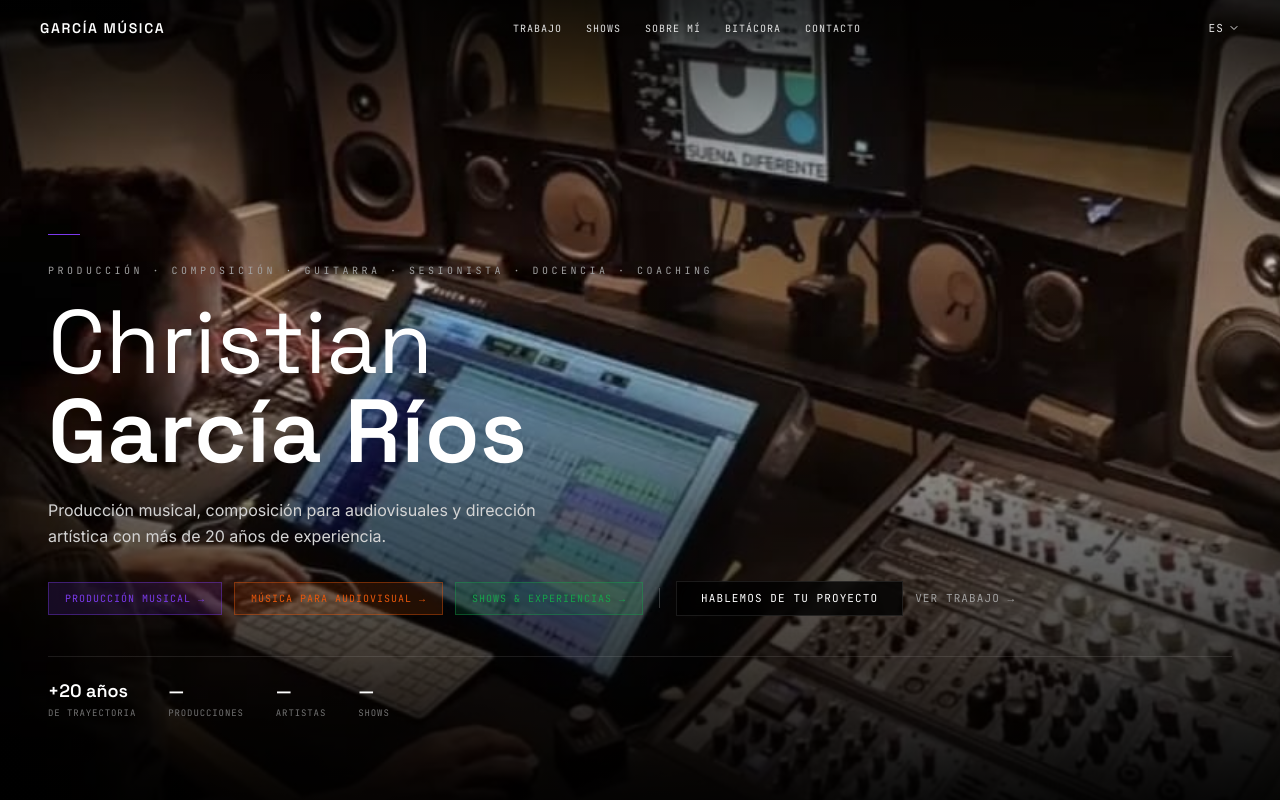
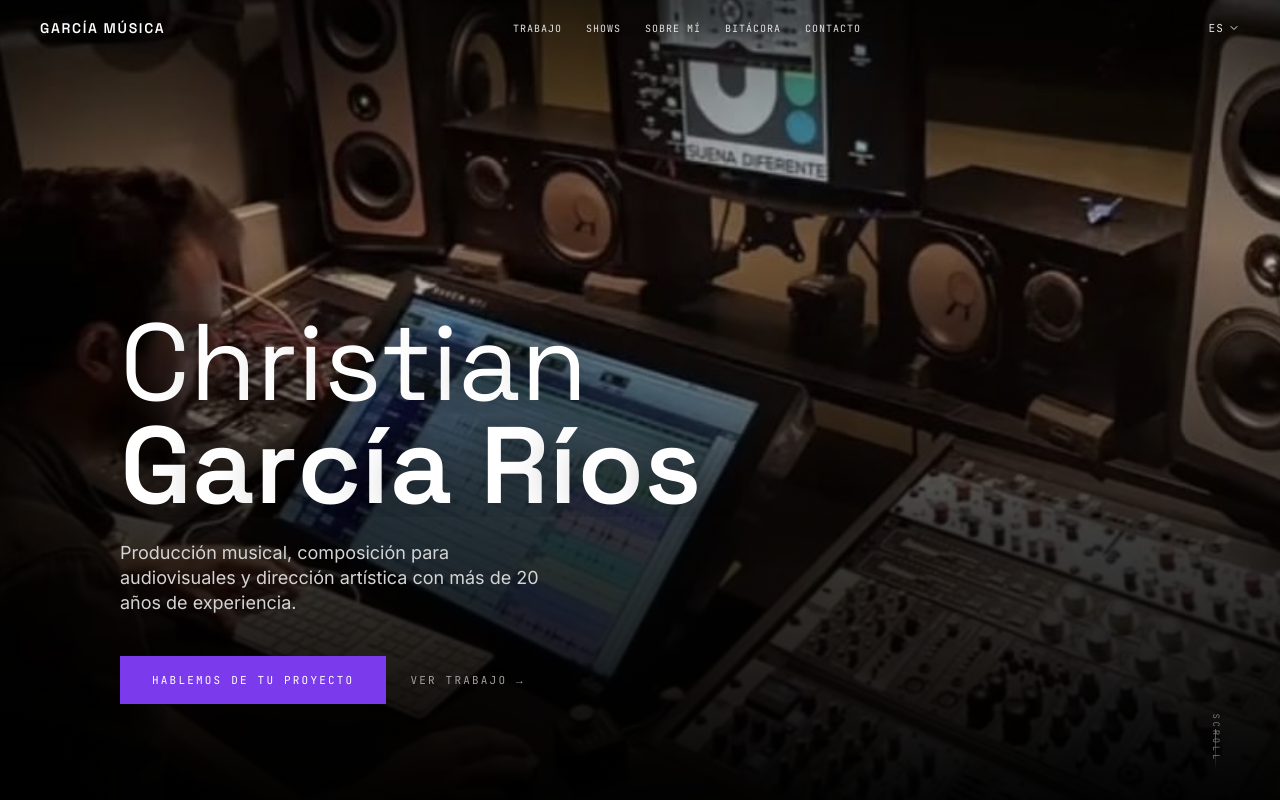
Before and after one commit to jgarciarios/Garcia-Musica, a React (Vite) app: page / in a window 1280 px wide. Shown: the top 800 px of the page. Built offline with nearby package versions, Linux system fonts and the light colour scheme.

Commit message:
refactor: hero minimalista — solo nombre + tagline + CTA, mas contraste

```diff
--- a/src/components/Hero.tsx
+++ b/src/components/Hero.tsx
@@ -16,7 +16,7 @@ export default function Hero() {
   return (
     <section className="relative min-h-screen flex flex-col overflow-hidden">
 
-      {/* ── Foto de fondo con parallax ── */}
+      {/* ── Foto de fondo ── */}
       <motion.div
         style={{ y: bgY }}
         className="absolute inset-0 -top-16 -bottom-16"
@@ -28,48 +28,26 @@ export default function Hero() {
         />
       </motion.div>
 
-      {/* ── Gradiente: oscuro arriba (nav), luz en el medio, muy oscuro abajo ── */}
+      {/* ── Overlay: muy oscuro en la parte inferior, suave arriba ── */}
       <div
         className="absolute inset-0"
         style={{
-          background: [
-            "linear-gradient(to bottom,",
-            "  rgba(0,0,0,0.70) 0%,",
-            "  rgba(0,0,0,0.30) 20%,",
-            "  rgba(0,0,0,0.10) 40%,",
-            "  rgba(0,0,0,0.55) 65%,",
-            "  rgba(0,0,0,0.92) 100%",
-            ")",
-          ].join(" "),
+          background:
+            "linear-gradient(to bottom, rgba(0,0,0,0.50) 0%, rgba(0,0,0,0.20) 30%, rgba(0,0,0,0.75) 65%, rgba(0,0,0,0.96) 100%)",
         }}
       />
 
-      {/* ── Contenido: pegado al fondo ── */}
+      {/* ── Contenido: anclado al fondo ── */}
       <div className="relative z-10 flex-1 flex flex-col justify-end">
-        <div className="max-w-7xl mx-auto px-6 md:px-12 w-full pb-14 md:pb-20">
+        <div className="max-w-6xl mx-auto px-8 md:px-14 w-full pb-16 md:pb-24">
 
-          {/* Accent bar */}
-          <motion.div
-            initial={{ scaleX: 0 }}
-            animate={{ scaleX: 1 }}
-            transition={{ duration: 0.7, ease: "easeOut", delay: 0.3 }}
-            className="origin-left w-8 h-px bg-[#7C3AED] mb-7"
-          />
-
-          {/* Roles */}
-          <motion.p
-            initial={{ opacity: 0, y: 6 }}
-            animate={{ opacity: 1, y: 0 }}
-            transition={{ duration: 0.5, delay: 0.2 }}
-            className="font-mono text-[10px] uppercase tracking-[0.35em] text-neutral-400 mb-5"
-          >
-            {hero.roles}
-          </motion.p>
-
-          {/* Nombre */}
+          {/* Nombre — lo único que importa */}
           <h1
-            className="font-display font-light text-white leading-[1.0] mb-5"
-            style={{ fontSize: "clamp(2.8rem, 7vw, 6.5rem)" }}
+            className="font-display font-light text-white leading-[0.95] mb-6"
+            style={{
+              fontSize: "clamp(3.5rem, 8.5vw, 8rem)",
+              textShadow: "0 2px 40px rgba(0,0,0,0.5)",
+            }}
           >
             <span className="block overflow-hidden">
               {"Christian".split("").map((ch, i) => (
@@ -77,7 +55,7 @@ export default function Hero() {
                   key={i}
                   initial={{ opacity: 0, y: "1em" }}
                   animate={{ opacity: 1, y: 0 }}
-                  transition={{ duration: 0.55, delay: 0.25 + i * 0.035, ease: "easeOut" }}
+                  transition={{ duration: 0.6, delay: 0.1 + i * 0.03, ease: [0.16, 1, 0.3, 1] }}
                   className="inline-block"
                 >
                   {ch}
@@ -90,7 +68,7 @@ export default function Hero() {
                   key={i}
                   initial={{ opacity: 0, y: "1em" }}
                   animate={{ opacity: 1, y: 0 }}
-                  transition={{ duration: 0.55, delay: 0.48 + i * 0.035, ease: "easeOut" }}
+                  transition={{ duration: 0.6, delay: 0.35 + i * 0.03, ease: [0.16, 1, 0.3, 1] }}
                   className="inline-block"
                 >
                   {ch === " " ? " " : ch}
@@ -99,85 +77,63 @@ export default function Hero() {
             </span>
           </h1>
 
-          {/* Tagline */}
+          {/* Una sola línea de descripción */}
           <motion.p
-            initial={{ opacity: 0 }}
-            animate={{ opacity: 1 }}
-            transition={{ duration: 0.7, delay: 0.55 }}
-            className="text-neutral-300 text-sm md:text-base leading-relaxed max-w-lg mb-8"
+            initial={{ opacity: 0, y: 10 }}
+            animate={{ opacity: 1, y: 0 }}
+            transition={{ duration: 0.7, delay: 0.75 }}
+            className="text-neutral-300 text-base md:text-lg leading-snug max-w-md mb-10"
           >
             {hero.tagline}
           </motion.p>
 
-          {/* Fila inferior: servicios + CTAs */}
+          {/* Un solo CTA + secundario discreto */}
           <motion.div
-            initial={{ opacity: 0, y: 6 }}
-            animate={{ opacity: 1, y: 0 }}
-            transition={{ duration: 0.6, delay: 0.7 }}
-            className="flex flex-wrap items-center gap-3 mb-10"
+            initial={{ opacity: 0 }}
+            animate={{ opacity: 1 }}
+            transition={{ duration: 0.6, delay: 0.95 }}
+            className="flex items-center gap-6"
           >
-            {/* Servicios */}
-            {(
-              [
-                { label: hero.service1, id: "pilares", color: "#7C3AED" },
-                { label: hero.service2, id: "pilares", color: "#EA580C" },
-                { label: hero.service3, id: "shows",   color: "#16A34A" },
-              ] as const
-            ).map(({ label, id, color }) => (
-              <motion.button
-                key={label}
-                onClick={() => go(id)}
-                whileHover={{ scale: 1.03 }}
-                whileTap={{ scale: 0.96 }}
-                className="font-mono text-[10px] uppercase tracking-widest px-4 py-2 border transition-colors cursor-pointer"
-                style={{ borderColor: color + "66", color, backgroundColor: color + "22" }}
-              >
-                {label} →
-              </motion.button>
-            ))}
-
-            {/* Separador vertical */}
-            <span className="hidden md:block w-px h-5 bg-white/20 mx-1" />
-
-            {/* CTA principal */}
             <motion.button
               onClick={() => go("contacto")}
-              whileHover={{ scale: 1.03, boxShadow: "0 0 20px rgba(124,58,237,0.4)" }}
+              whileHover={{ scale: 1.04, boxShadow: "0 0 28px rgba(124,58,237,0.45)" }}
               whileTap={{ scale: 0.96 }}
               transition={{ duration: 0.18 }}
-              className="font-mono text-[11px] uppercase tracking-widest text-white bg-black/80 backdrop-blur-sm px-6 py-2 hover:bg-[#7C3AED] transition-colors cursor-pointer border border-white/10"
+              className="font-mono text-[11px] uppercase tracking-[0.2em] text-white bg-[#7C3AED] px-8 py-4 hover:bg-[#6D28D9] transition-colors cursor-pointer"
             >
               {hero.cta}
             </motion.button>
 
             <motion.button
               onClick={() => go("pilares")}
-              whileHover={{ x: 3 }}
+              whileHover={{ x: 4 }}
               whileTap={{ scale: 0.97 }}
               transition={{ duration: 0.15 }}
-              className="font-mono text-[11px] uppercase tracking-widest text-neutral-400 hover:text-white transition-colors cursor-pointer"
+              className="font-mono text-[11px] uppercase tracking-[0.2em] text-neutral-400 hover:text-white transition-colors cursor-pointer"
             >
               {hero.ctaSecondary} →
             </motion.button>
           </motion.div>
 
-          {/* Stats */}
-          <motion.div
-            initial={{ opacity: 0 }}
-            animate={{ opacity: 1 }}
-            transition={{ duration: 0.6, delay: 0.9 }}
-            className="flex flex-wrap gap-8 pt-5 border-t border-white/10"
-          >
-            {hero.stats.map((stat, i) => (
-              <div key={i} className="flex flex-col gap-0.5">
-                <span className="font-display font-semibold text-white text-lg">{stat.value}</span>
-                <span className="font-mono text-[9px] uppercase tracking-widest text-neutral-500">{stat.label}</span>
-              </div>
-            ))}
-          </motion.div>
-
         </div>
       </div>
+
+      {/* ── Scroll indicator ── */}
+      <motion.div
+        initial={{ opacity: 0 }}
+        animate={{ opacity: 1 }}
+        transition={{ delay: 1.5, duration: 0.8 }}
+        className="absolute bottom-8 right-10 z-10 hidden md:flex flex-col items-center gap-2"
+      >
+        <span className="font-mono text-[9px] uppercase tracking-[0.3em] text-neutral-500 rotate-90 origin-center translate-y-6">
+          scroll
+        </span>
+        <motion.div
+          animate={{ y: [0, 6, 0] }}
+          transition={{ duration: 1.8, repeat: Infinity, ease: "easeInOut" }}
+          className="w-px h-10 bg-gradient-to-b from-neutral-500 to-transparent"
+        />
+      </motion.div>
     </section>
   );
 }
```
